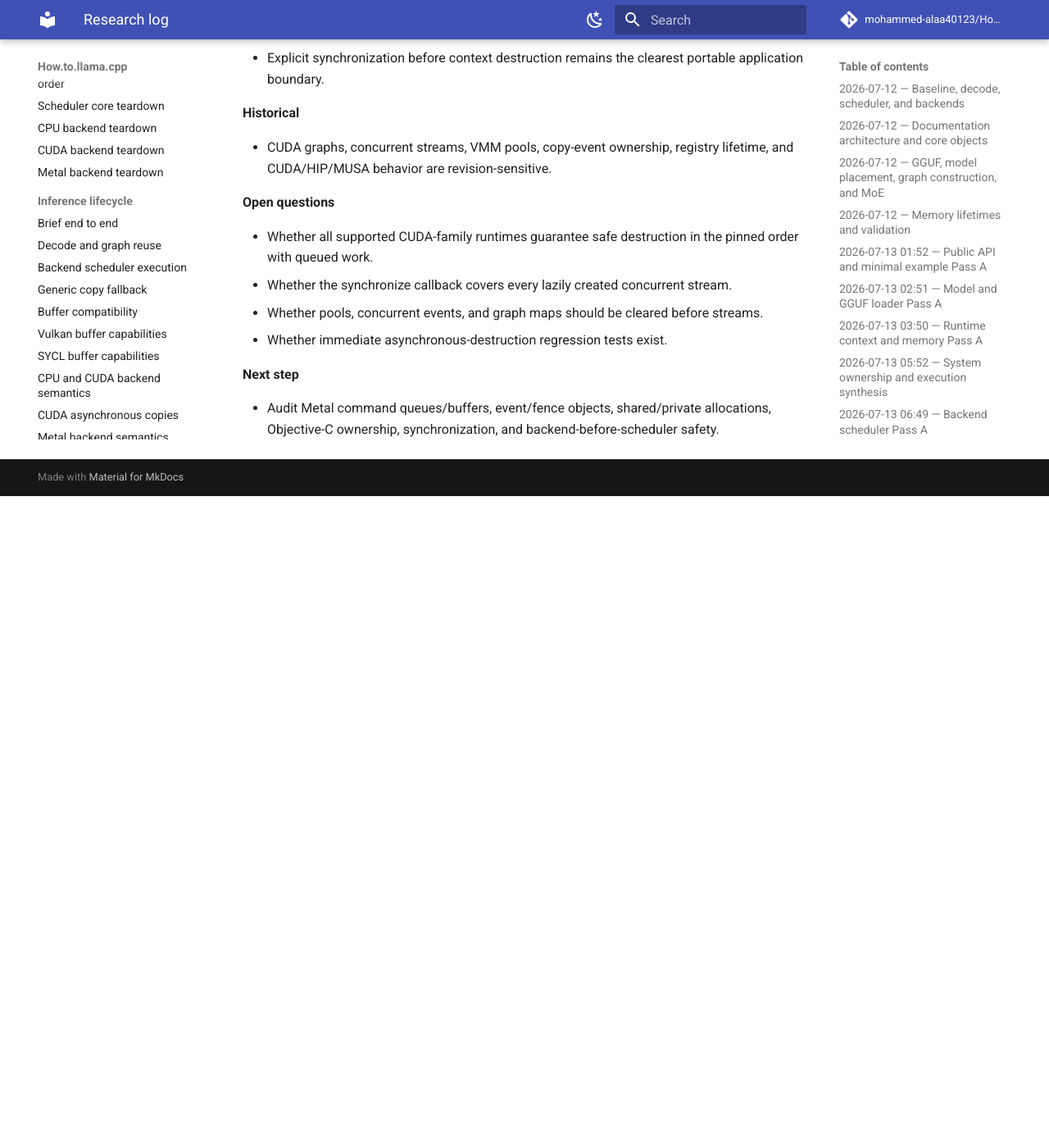
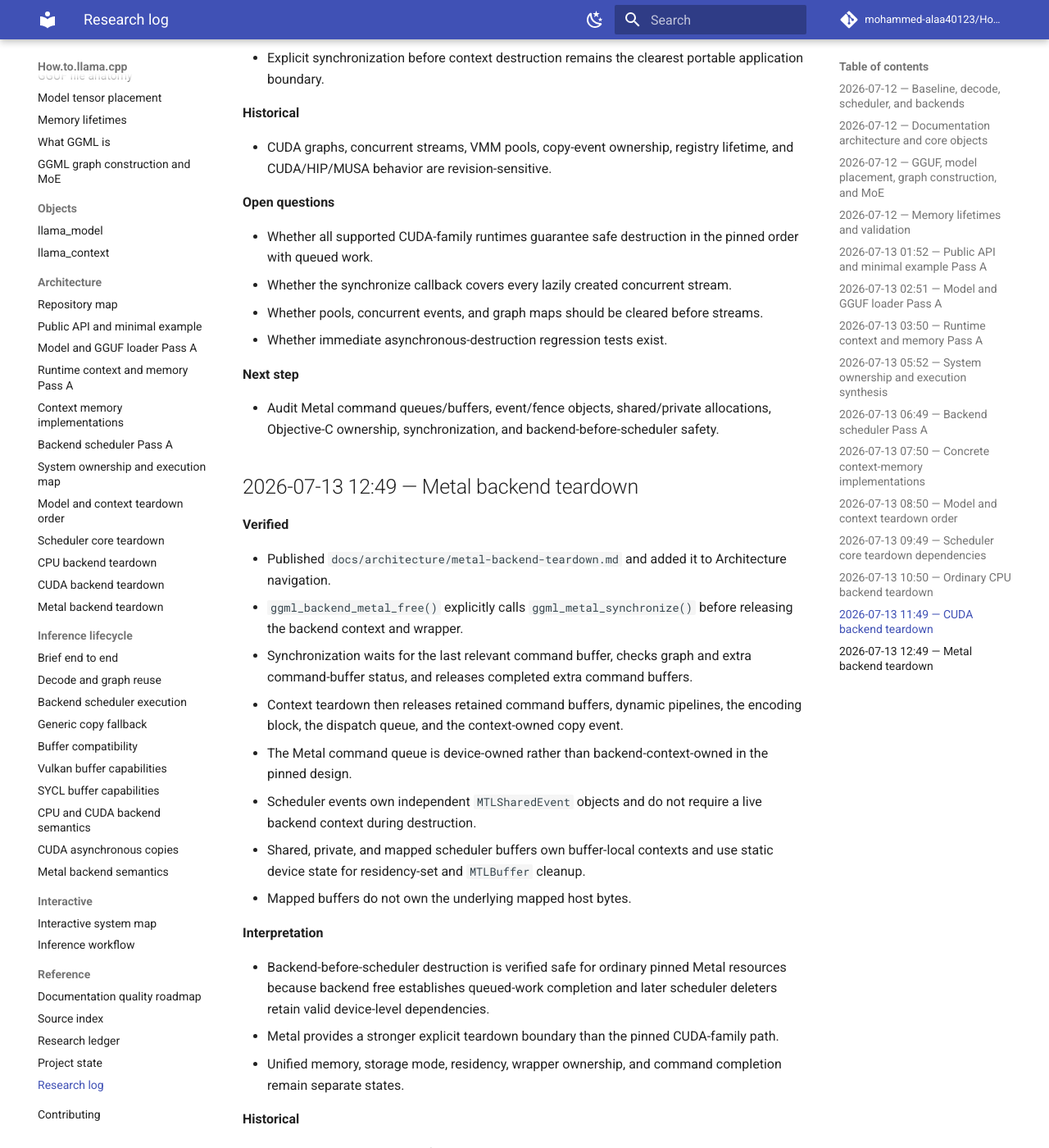
Before and after one commit to mohammed-alaa40123/How.to.llama.cpp, an MkDocs documentation site: the page built from docs/reference/research-log.md, in a window 1280 px wide and 1400 px high, scrolled down 7952 px. Shown: the whole window at 82% size. Built offline with MkDocs 1.6.1 and Material for MkDocs 9.7.7, drawn with Linux system fonts in a browser that asks for light colours; comment, search, counter and statistics services are not loaded; before the commit the page ends 8557 px from its top, so only the background shows below that; some of the changed text lies outside the part shown.

Commit message:
docs: log Metal teardown findings

```diff
--- a/docs/reference/research-log.md
+++ b/docs/reference/research-log.md
@@ -245,3 +245,36 @@
 **Next step**
 
 - Audit Metal command queues/buffers, event/fence objects, shared/private allocations, Objective-C ownership, synchronization, and backend-before-scheduler safety.
+
+## 2026-07-13 12:49 — Metal backend teardown
+
+**Verified**
+
+- Published `docs/architecture/metal-backend-teardown.md` and added it to Architecture navigation.
+- `ggml_backend_metal_free()` explicitly calls `ggml_metal_synchronize()` before releasing the backend context and wrapper.
+- Synchronization waits for the last relevant command buffer, checks graph and extra command-buffer status, and releases completed extra command buffers.
+- Context teardown then releases retained command buffers, dynamic pipelines, the encoding block, the dispatch queue, and the context-owned copy event.
+- The Metal command queue is device-owned rather than backend-context-owned in the pinned design.
+- Scheduler events own independent `MTLSharedEvent` objects and do not require a live backend context during destruction.
+- Shared, private, and mapped scheduler buffers own buffer-local contexts and use static device state for residency-set and `MTLBuffer` cleanup.
+- Mapped buffers do not own the underlying mapped host bytes.
+
+**Interpretation**
+
+- Backend-before-scheduler destruction is verified safe for ordinary pinned Metal resources because backend free establishes queued-work completion and later scheduler deleters retain valid device-level dependencies.
+- Metal provides a stronger explicit teardown boundary than the pinned CUDA-family path.
+- Unified memory, storage mode, residency, wrapper ownership, and command completion remain separate states.
+
+**Historical**
+
+- Queue ownership, backend-free synchronization, event primitives, residency sets, storage-mode defaults, and registry lifetime are revision-sensitive.
+
+**Open questions**
+
+- Whether asynchronous Metal destruction is covered by a regression test under Metal API validation.
+- Whether final-synchronization command-buffer failures should be surfaced more explicitly during shutdown.
+- Whether unusual plugin unload ordering can invalidate static device state before scheduler cleanup.
+
+**Next step**
+
+- Audit Vulkan queue/device completion, command pools and buffers, fences/semaphores/events, allocator-backed buffers, synchronization, and backend-before-scheduler safety.
```
